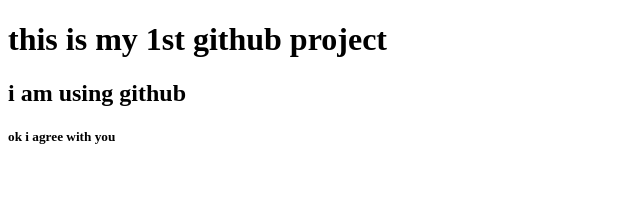
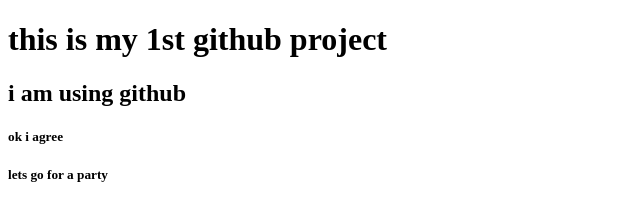
Before and after one commit to jmiskatchowdhury/new-computer-website, a plain HTML site: page index.html in a window 1280 px wide. Shown: the whole page, without its empty margins (0-640 px from the left). Drawn offline with Linux system fonts and the light colour scheme.

Commit message:
set party

```diff
--- a/index.html
+++ b/index.html
@@ -8,6 +8,7 @@
 <body>
     <h1>this is my 1st github project</h1>
     <h2> i am using github</h2>
-    <h5>ok i agree with you</h5>
+    <h5>ok i agree</h5>
+    <h5>lets go for a party</h5>
 </body>
 </html>
```
